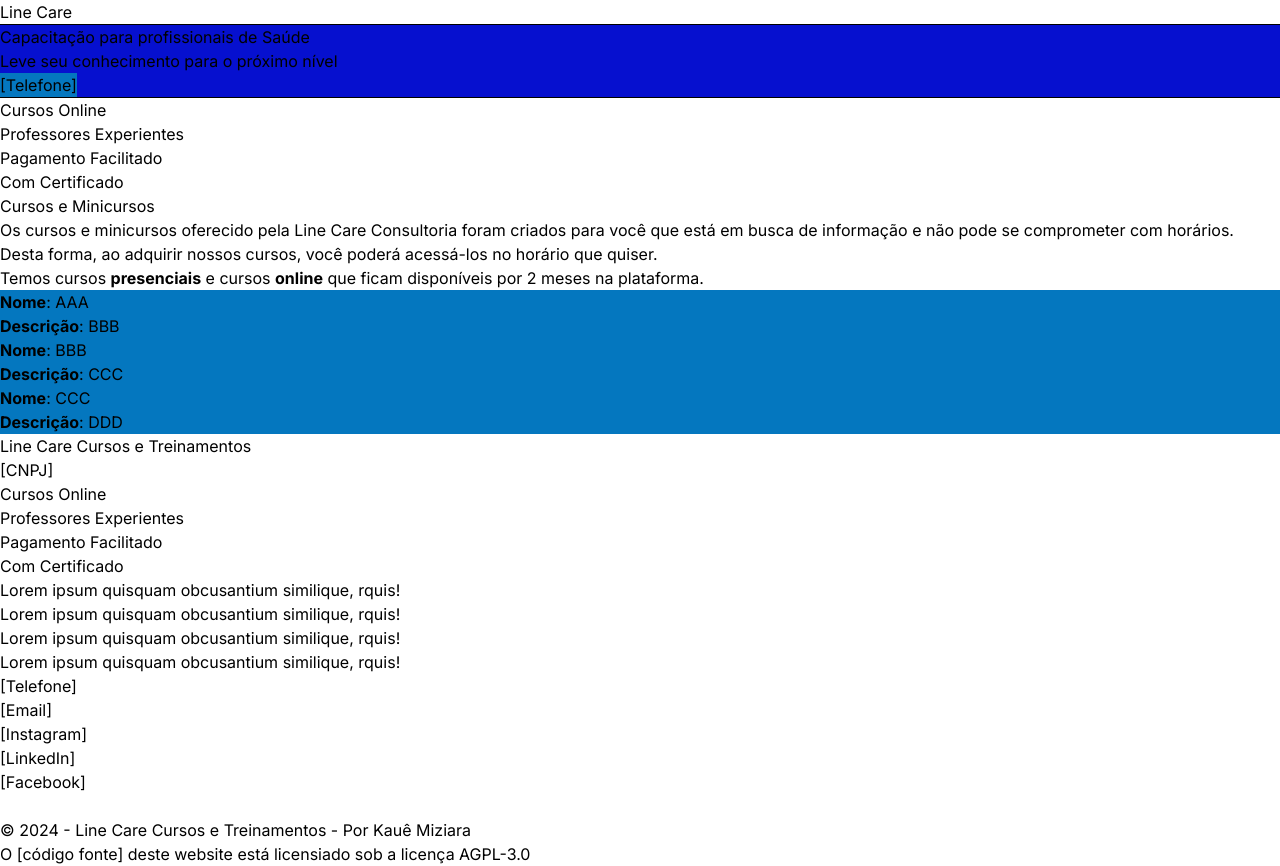
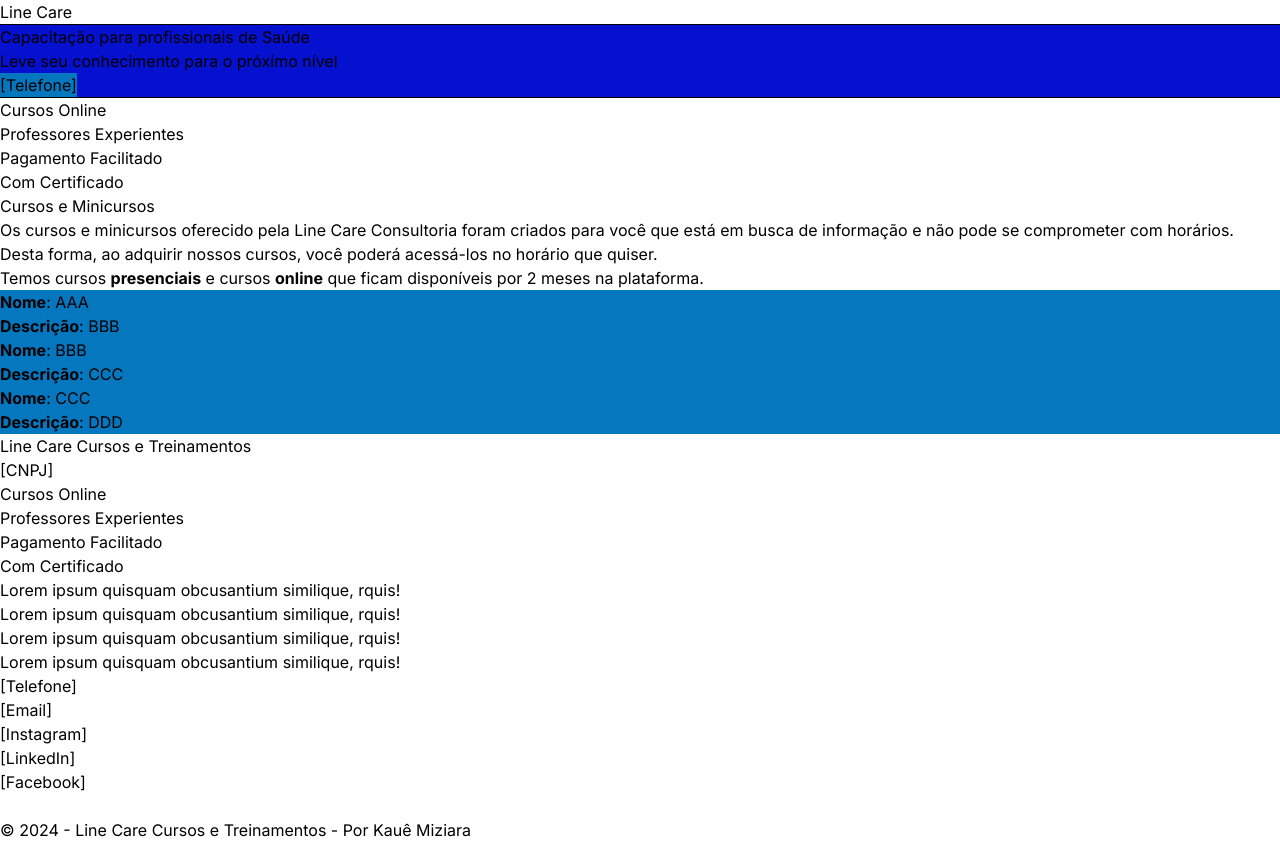
Before and after one commit to KaueMiziara/linecare-landing-page, a Next.js app: page / in a window 1280 px wide. After the commit the page ends 842 px from the top, so only its background shows below. Built offline with nearby package versions, Linux system fonts and the light colour scheme.

Commit message:
Remove LICENSE

```diff
--- a/src/components/footer/Footer.tsx
+++ b/src/components/footer/Footer.tsx
@@ -39,8 +39,6 @@ export default function Footer() {
                 <div className="copyright">
                     <p>&copy; 2024 - Line Care Cursos e Treinamentos -
                         Por <a href="https://www.linkedin.com/in/kauemiziara/">Kauê Miziara</a></p>
-                    <p>O [código fonte] deste website está licensiado sob a
-                        licença <a href="https://www.gnu.org/licenses/agpl-3.0.pt-br.html">AGPL-3.0</a></p>
                 </div>
             </div>
         </div>
```
Also changed, not shown: 1 other file (tests, documents, lock files or other folders).
